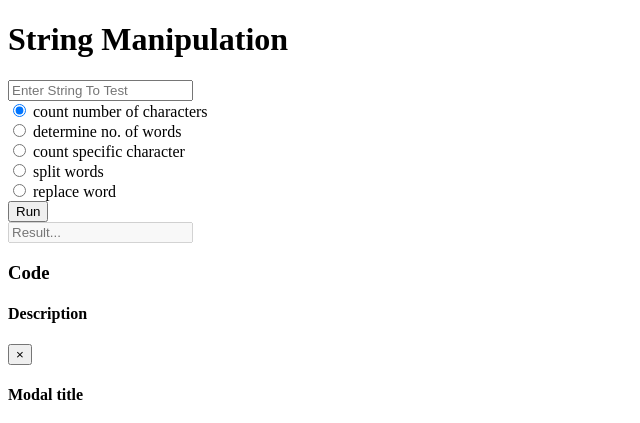
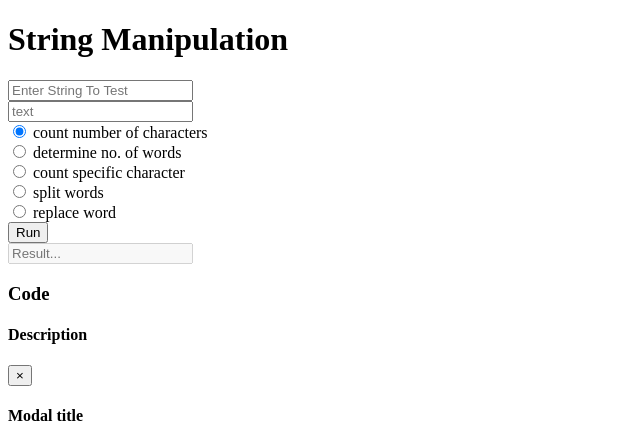
Before and after one commit to phpcrazy/wpa13, a PHP site: template basicphp/app/views/home.php in a window 1280 px wide. Shown: the part 96-519 px from the top of the page, without its empty margins (0-640 px from the left). Run offline with PHP 8.4, Linux system fonts and the light colour scheme; the template is opened without the code that fills it, so the values that code supplies are empty.

Commit message:
Add Another string

```diff
--- a/basicphp/app/views/home.php
+++ b/basicphp/app/views/home.php
@@ -7,6 +7,8 @@
          <div class="col-md-6">
             <form role="form" method="POST" action="http://wpa13.local/">
                <input type="text" name="input-text" class="form-control input-lg" placeholder="Enter String To Test">
+               <br>
+               <input type="text" name="another-text" class="form-control input-lg" placeholder="text">
                <div class="radio">
                   <label>
                      <input type="radio" name="optionsRadios" id="optionsRadios1" value="option1" checked>
```
